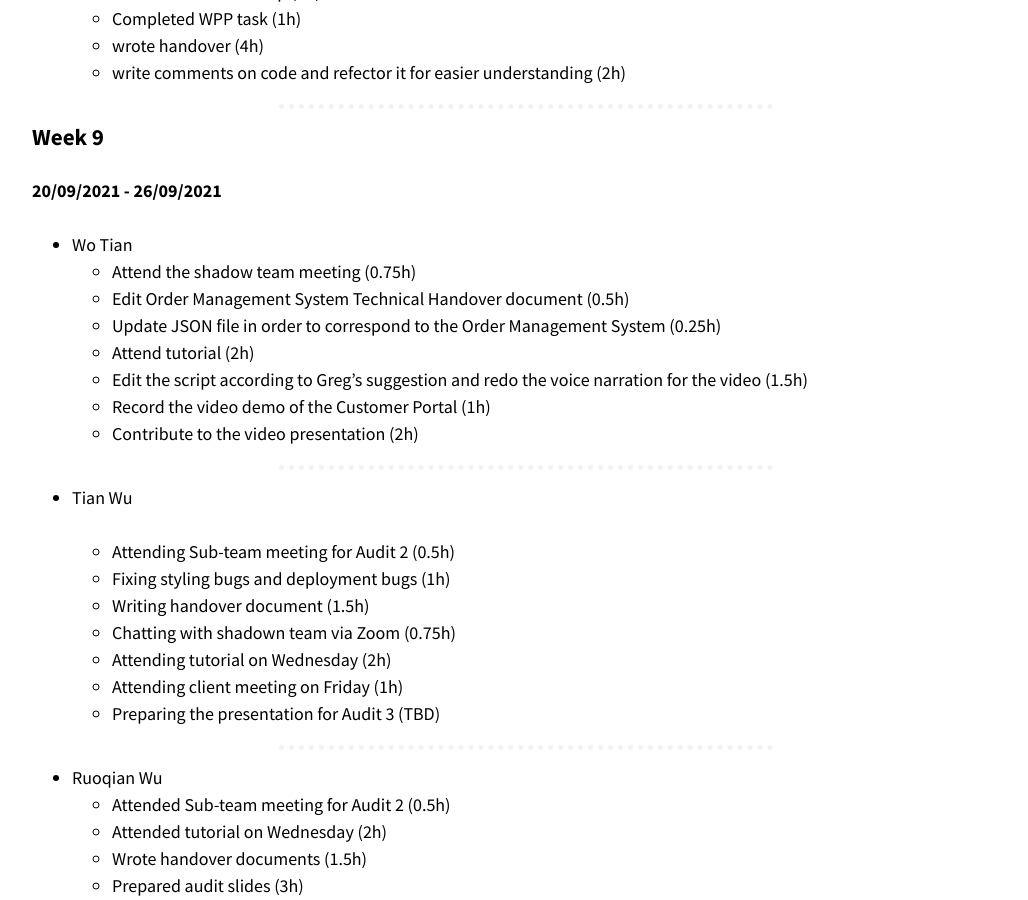
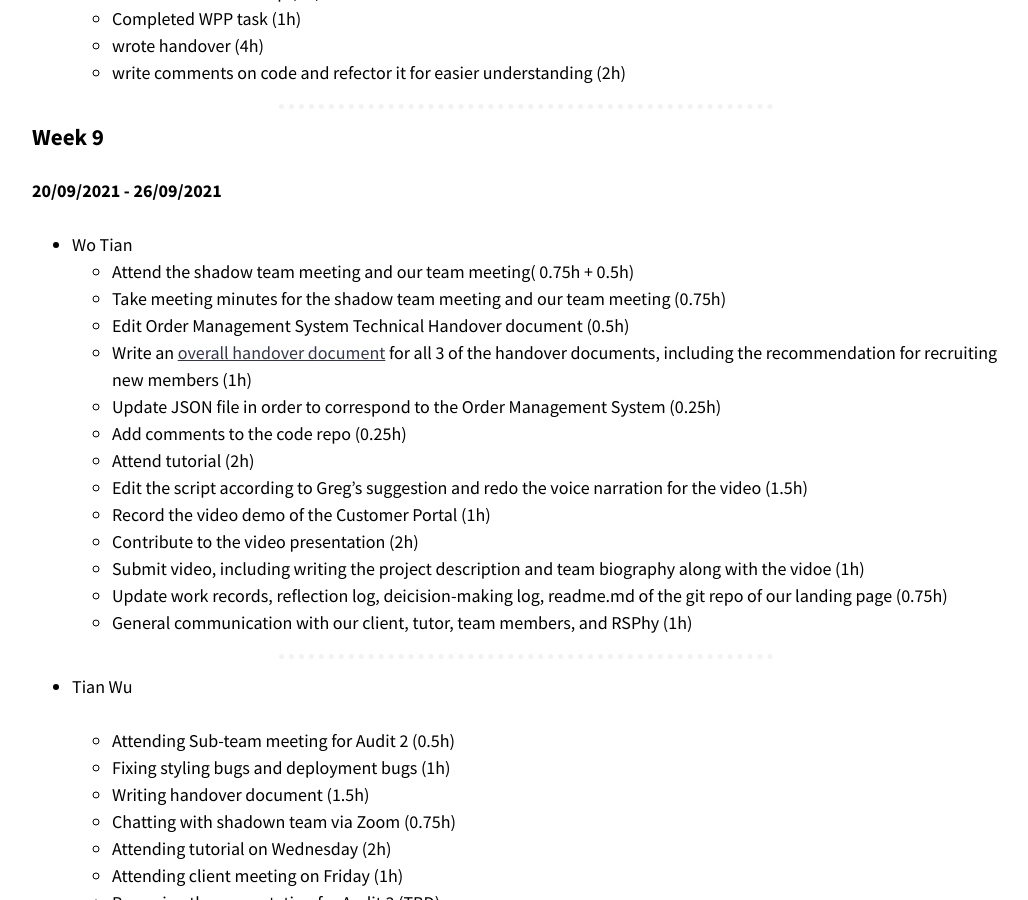
Before and after one commit to optofab/optofab.github.io, a Jekyll site: the page built from work_records.md, in a window 1280 px wide and 900 px high, scrolled down 16775 px. Shown: the whole window, without its empty margins (114-1142 px from the left). Built offline with Jekyll 4.4.1, drawn with Linux system fonts in a browser that asks for light colours; nearby versions of some CDN libraries; emoji names are drawn with the system emoji font; some of the changed text lies outside the part shown.

Commit message:
Update work_records.md

```diff
--- a/work_records.md
+++ b/work_records.md
@@ -699,13 +699,19 @@ _[Don't forget to add hours for each of the work you've done. This line will be
 **20/09/2021 - 26/09/2021**
 
 - Wo Tian
-  - Attend the shadow team meeting (0.75h)
+  - Attend the shadow team meeting and our team meeting( 0.75h + 0.5h)
+  - Take meeting minutes for the shadow team meeting and our team meeting (0.75h)
   - Edit Order Management System Technical Handover document (0.5h)
+  - Write an [overall handover document](https://docs.google.com/document/d/1T_nnt0pac7GhDU7R9k54L570RrhmpGBRuFO-HCZlofQ/edit?usp=sharing) for all 3 of the handover documents, including the recommendation for recruiting new members (1h)
   - Update JSON file in order to correspond to the Order Management System (0.25h)
+  - Add comments to the code repo (0.25h)
   - Attend tutorial (2h)
   - Edit the script according to Greg's suggestion and redo the voice narration for the video (1.5h)
   - Record the video demo of the Customer Portal (1h)
   - Contribute to the video presentation (2h)
+  - Submit video, including writing the project description and team biography along with the vidoe (1h)
+  - Update work records, reflection log, deicision-making log, readme.md of the git repo of our landing page (0.75h)
+  - General communication with our client, tutor, team members, and RSPhy (1h)
 
 <hr class="hr-dotted">
 
```
